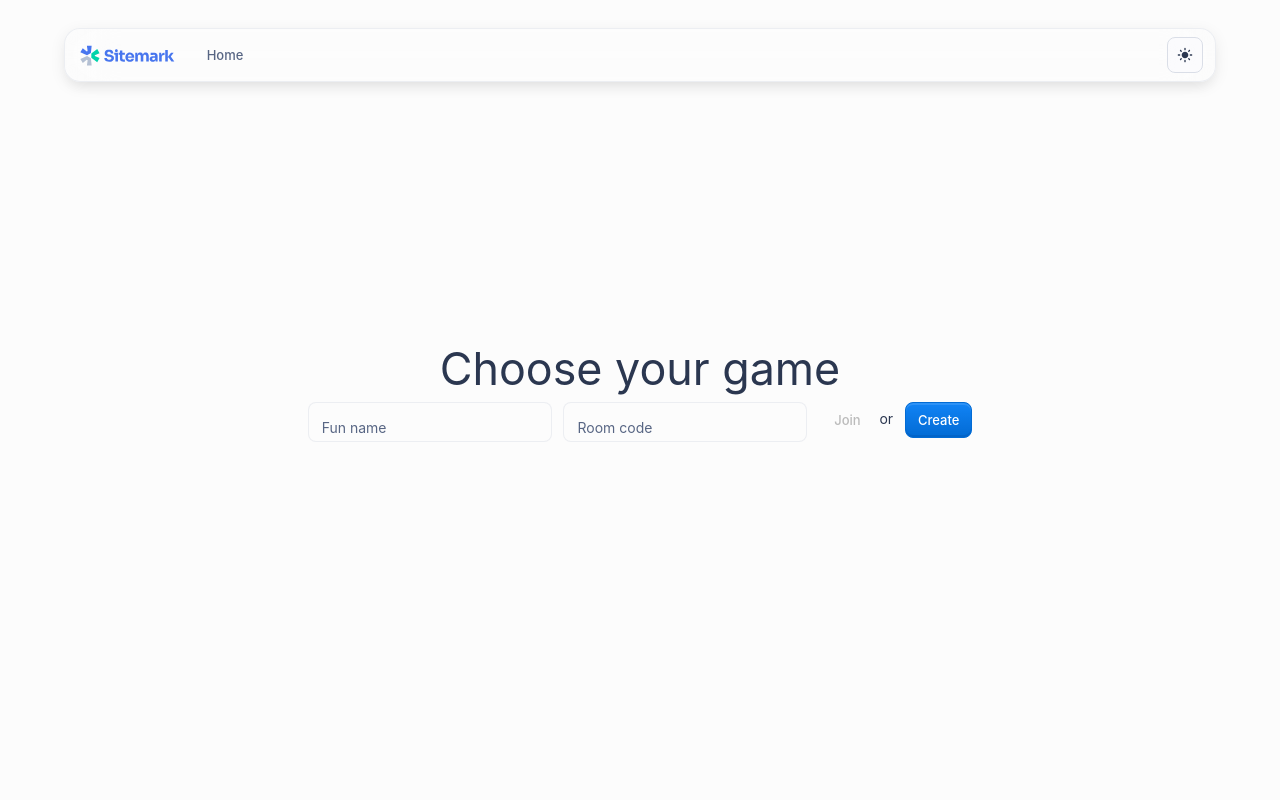
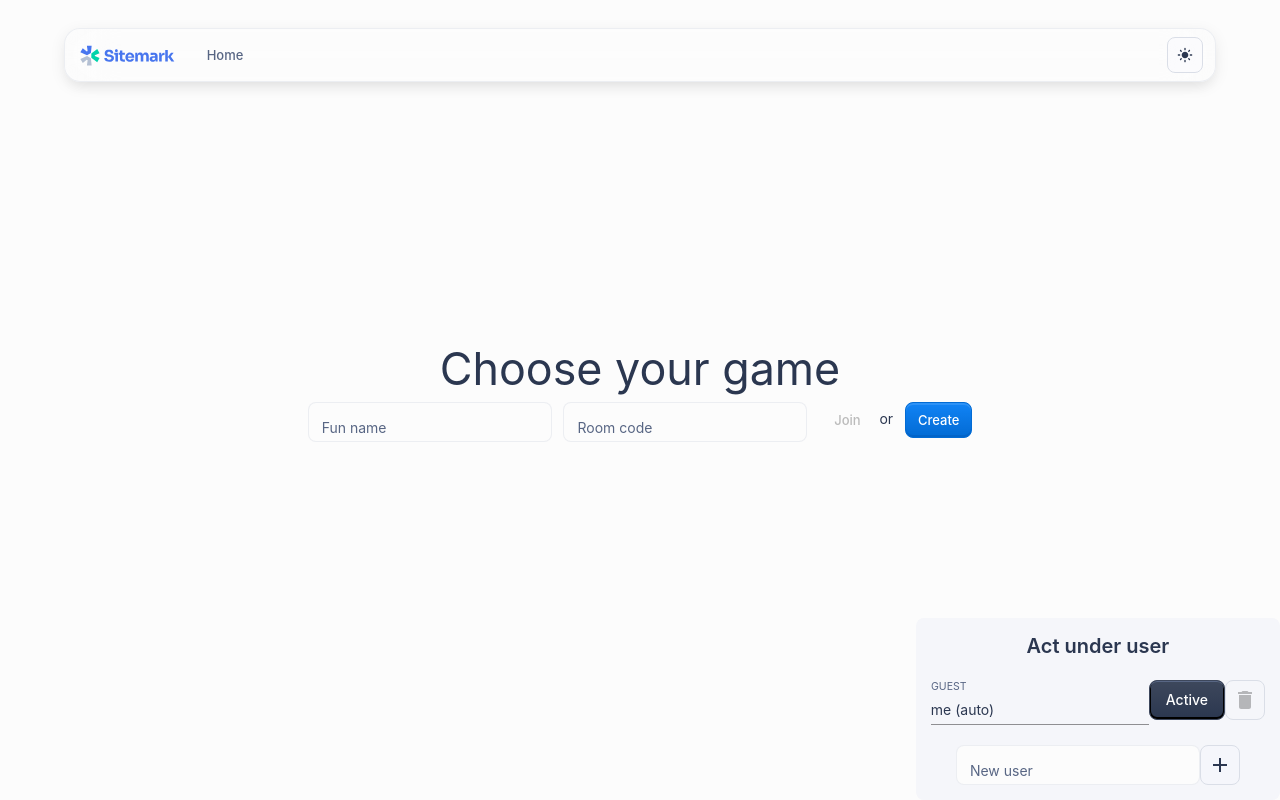
Before and after one commit to zefirior/tastify, a React (Vite) app in the folder front/: page / in a window 1280 px wide. Built offline with nearby package versions, Linux system fonts and the light colour scheme.

Commit message:
add UserSwitcher and do small fixes

```diff
--- /dev/null
+++ b/front/src/components/debug-users/UserSwitcher.jsx
@@ -0,0 +1,151 @@
+import {Paper} from "@mui/material";
+import * as React from "react";
+import Typography from "@mui/material/Typography";
+import TextField from "@mui/material/TextField";
+import Box from "@mui/material/Box";
+import Button from "@mui/material/Button";
+import AddIcon from '@mui/icons-material/Add';
+import DeleteIcon from '@mui/icons-material/Delete';
+import {observer} from "mobx-react";
+import {useContext} from "react";
+import {RoomStoreContext} from "../../stores/room.js";
+import {getOrSetPlayerUuid, RoundStage, setPlayerUuid, UserRole} from "../../lib/backend.js";
+import {DebugUsersStoreContext} from "../../stores/debug-users.js";
+import IconButton from "@mui/material/IconButton";
+import {v4 as uuidv4} from "uuid";
+
+
+const DebugUserRole = Object.freeze({
+    GUEST:   Symbol("GUEST"),
+    WAITER:  Symbol("WAITER"),
+    SUGGEST_GROUP:  Symbol("SUGGEST_GROUP"),
+    SUGGEST_TRACK:  Symbol("SUGGEST_TRACK"),
+    ADMIN:  Symbol("ADMIN"),
+});
+
+
+class DebugUser {
+    constructor(uuid, nickname, role, is_active) {
+        this.uuid = uuid;
+        this.nickname = nickname;
+        this.role = role;
+        this.is_active = is_active;
+    }
+}
+
+
+function collectDebugUsers(roomStore, userStore) {
+    let data = new Map();
+    userStore.getUsers().forEach((user) => {
+        let is_active = user.uuid === getOrSetPlayerUuid()
+        data.set(user.uuid, new DebugUser(user.uuid, user.nickname, DebugUserRole.GUEST, is_active));
+    })
+
+    let room = roomStore.getRoom();
+    if (!room || !room.players) {
+        console.log("No players in room store: ", room)
+        return data
+    }
+
+    room.players.forEach((player) => {
+        let uuid = player.uuid;
+        let round = room.state.currentRound;
+        let is_active = player.uuid === getOrSetPlayerUuid()
+        let role = DebugUserRole.ADMIN;
+        if (player.role !== UserRole.ADMIN) {
+            if (!round) {
+                role = DebugUserRole.WAITER;
+            } else if (round.stage === RoundStage.GROUP_SUGGESTION && round.suggester.uuid === uuid) {
+                role = DebugUserRole.SUGGEST_GROUP;
+            } else {
+                role = DebugUserRole.SUGGEST_TRACK;
+            }
+        }
+        data.set(uuid, new DebugUser(uuid, player.nickname, role, is_active));
+    })
+    return data
+}
+
+
+function getRoleString(role) {
+    switch (role) {
+        case DebugUserRole.GUEST:
+            return "GUEST";
+        case DebugUserRole.WAITER:
+            return "WAITER";
+        case DebugUserRole.SUGGEST_GROUP:
+            return "SUGGEST_GROUP";
+        case DebugUserRole.SUGGEST_TRACK:
+            return "SUGGEST_TRACK";
+        case DebugUserRole.ADMIN:
+            return "ADMIN";
+    }
+}
+
+
+const UserSwitcher = observer(() => {
+    const roomStore = useContext(RoomStoreContext);
+    const userStoreStore = useContext(DebugUsersStoreContext);
+
+    let users = collectDebugUsers(roomStore, userStoreStore);
+
+    let [newUserNickname, setNewUserNickname] = React.useState('');
+
+    return (
+        <Paper className={"user-switcher"}>
+            <Box spacing={20}>
+                <Typography className={"mb-5"} variant="h5" component="div">
+                    Act under user
+                </Typography>
+
+                {Array.from(users.values()).map((user) => {
+                    return (
+                        <Box className={"user-switcher-row"} key={user.uuid}>
+                            <TextField
+                                label={getRoleString(user.role)}
+                                value={user.nickname}
+                                variant="standard"
+                                onChange={(e) => userStoreStore.setNick(user.uuid, e.target.value)}
+                            />
+                            <Button
+                                variant={user.is_active ? 'contained' : 'outlined'}
+                                onClick={user.is_active ? null : () => setPlayerUuid(user.uuid)}
+                            >
+                                {user.is_active ? 'Active' : 'Switch'}
+                            </Button>
+                            <IconButton
+                                aria-label="delete"
+                                onClick={() => userStoreStore.removeUser(user.uuid)}
+                                disabled={user.is_active}
+                            >
+                                <DeleteIcon />
+                            </IconButton>
+                        </Box>
+                    );
+                })}
+                <Box className={"user-switcher-row"}>
+                    <TextField
+                        label="New user"
+                        placeholder={"Enter nickname"}
+                        value={newUserNickname}
+                        variant="outlined"
+                        onChange={(e) => setNewUserNickname(e.target.value)}
+                    />
+                    <IconButton
+                        aria-label="add"
+                        variant="outlined"
+                        onClick={() => {
+                            console.log("Adding new user: ", newUserNickname);
+                            userStoreStore.setNick(uuidv4().toString(), newUserNickname);
+                            setNewUserNickname('');
+                        }}
+                    >
+                        <AddIcon />
+                    </IconButton>
+                </Box>
+            </Box>
+        </Paper>
+    )
+});
+
+export default UserSwitcher;
--- a/front/src/components/room/DashCommon.jsx
+++ b/front/src/components/room/DashCommon.jsx
@@ -1,14 +1,13 @@
-import Page from '../../pages/Page.jsx';
 import {RoomStatus} from '../../lib/backend.js';
 import DashNew from './DashNew.jsx';
 import DashRunning from './DashRunning.jsx';
 
 export default function DashCommon({room}) {
     return (
-        <Page>
+        <>
             {room.status === RoomStatus.NEW
                 ? <DashNew room={room} />
                 : <DashRunning room={room} />}
-        </Page>
+        </>
     );
 }
--- a/front/src/components/room/PlayerCommon.jsx
+++ b/front/src/components/room/PlayerCommon.jsx
@@ -49,10 +49,10 @@ export default function PlayerCommon({room}) {
     const timeLeft = currentRound.timeLeft;
 
     return (
-        <Page>
+        <>
             <PlayersGrid room={room} />
             <big>Time left: {timeLeft} sec</big>
             {chooseView()}
-        </Page>
+        </>
     );
 }
--- a/front/src/components/room/suggest-group/DashSuggestGroup.jsx
+++ b/front/src/components/room/suggest-group/DashSuggestGroup.jsx
@@ -6,7 +6,7 @@ export default function DashSuggestGroup({room}) {
     return (
         <>
             <Typography variant="body2" sx={{ color: 'text.secondary' }}>
-                Round has started started. Please relax and enjoy till {suggester.nickname.toUpperCase()} suggests group
+                Round has started. Please relax and enjoy till {suggester.nickname.toUpperCase()} suggests group
             </Typography>
         </>
     );
--- a/front/src/index.css
+++ b/front/src/index.css
@@ -26,7 +26,7 @@
     font-size: 1.2em;
     font-weight: 500;
     margin-bottom: 4em;
-  padding-bottom: 4em;
+    padding-bottom: 4em;
 }
 
 a {
@@ -92,3 +92,14 @@ button:focus-visible {
   background-color: white;
   padding: 8px;
 }
+
+.user-switcher {
+  padding: 15px;
+  position: absolute;
+  right: 0;
+  bottom: 0;
+}
+
+.user-switcher-row {
+  margin-top: 20px;
+}
--- a/front/src/pages/Page.jsx
+++ b/front/src/pages/Page.jsx
@@ -1,15 +1,15 @@
-import Footer from '../components/Footer.jsx';
 import HeaderBar from '../components/HeaderBar.jsx';
 import * as React from 'react';
 import AppTheme from '../components/theme/AppTheme.jsx';
 import CssBaseline from '@mui/material/CssBaseline';
-import Divider from '@mui/material/Divider';
+import UserSwitcher from "../components/debug-users/UserSwitcher.jsx";
 
 export default function Page(props) {
     return (
         <AppTheme {...props}>
             <CssBaseline enableColorScheme />
             <HeaderBar />
+            <UserSwitcher />
             <main className={'main-content'}>
                 {props.children}
             </main>
--- a/front/src/pages/Room.jsx
+++ b/front/src/pages/Room.jsx
@@ -3,7 +3,7 @@ import Page from './Page.jsx';
 import {useNavigate, useParams} from 'react-router';
 import {useContext, useEffect, useRef} from 'react';
 import { observer } from "mobx-react";
-import Client, {RoomStatus, UserRole} from '../lib/backend.js';
+import Client, {getJoinRoomPath, getJoinRoomUrl, getOrSetPlayerUuid, RoomStatus, UserRole} from '../lib/backend.js';
 import {RoomStoreContext} from '../stores/room.js';
 import DashCommon from '../components/room/DashCommon.jsx';
 import PlayerCommon from '../components/room/PlayerCommon.jsx';
@@ -47,6 +47,9 @@ const Room = observer(() => {
     if (room.status === RoomStatus.FINISHED) {
         return navigate('/');
     }
+    if (!room.role) {
+        return navigate(getJoinRoomPath(room.code));
+    }
 
     return (
         <Page>
--- /dev/null
+++ b/front/src/stores/debug-users.js
@@ -0,0 +1,81 @@
+import {action, makeAutoObservable, makeObservable, observable, observe} from 'mobx';
+import {createContext} from 'react';
+import {getOrSetPlayerUuid} from "../lib/backend.js";
+
+class DebugUser {
+    constructor(uuid, nickname) {
+        this.uuid = uuid;
+        this.nickname = nickname;
+    }
+}
+
+const DEBUG_USERS_KEY = 'debugUsers';
+
+class DebugUsersStore {
+    touch = 0;
+
+    constructor() {
+        makeAutoObservable(this);
+        this.value = 0;
+
+        if (!localStorage.getItem(DEBUG_USERS_KEY)) {
+            this.#setData(new Map());
+        }
+    }
+
+    setNick(uuid, nickname) {
+        let user = new DebugUser(uuid, nickname);
+        this.setUser(user);
+    }
+
+    setUser(user) {
+        let data = this.#getData();
+        data.set(user.uuid, user)
+        this.#setData(data);
+    }
+
+    setIfNotExists(user) {
+        if (!this.getUser(user.uuid)) {
+            this.setUser(user)
+        }
+    }
+
+    getUser(uuid) {
+        this.#ensureCurrentUserInStore()
+        let ignore = this.touch
+        return this.#getData().get(uuid)
+    }
+
+    removeUser(uuid) {
+        let data = this.#getData();
+        data.delete(uuid)
+        this.#setData(data);
+    }
+
+    getUsers() {
+        this.#ensureCurrentUserInStore()
+        let ignore = this.touch
+        return Array.from(this.#getData().values())
+    }
+
+    #ensureCurrentUserInStore() {
+        const currentUser = getOrSetPlayerUuid();
+        if (!this.#getData().get(currentUser)) {
+            this.setUser(new DebugUser(currentUser, 'me (auto)'))
+        }
+    }
+
+    #setData(data) {
+        let str = JSON.stringify(Object.fromEntries(data));
+        localStorage.setItem(DEBUG_USERS_KEY, str);
+        this.touch++;
+    }
+
+    #getData() {
+        let str = localStorage.getItem(DEBUG_USERS_KEY);
+        return new Map(Object.entries(JSON.parse(str)));
+    }
+}
+
+export const debugUsersStore = new DebugUsersStore();
+export const DebugUsersStoreContext = createContext(debugUsersStore);
```
Also changed, not shown: front/src/components/room/DashNew.jsx (+10 -6 lines), front/src/components/room/PlayerNew.jsx (+0 -15 lines), front/src/pages/JoinRoom.jsx (+18 -1 lines), front/src/lib/backend.js, 1 other file (tests, documents, lock files or other folders).
